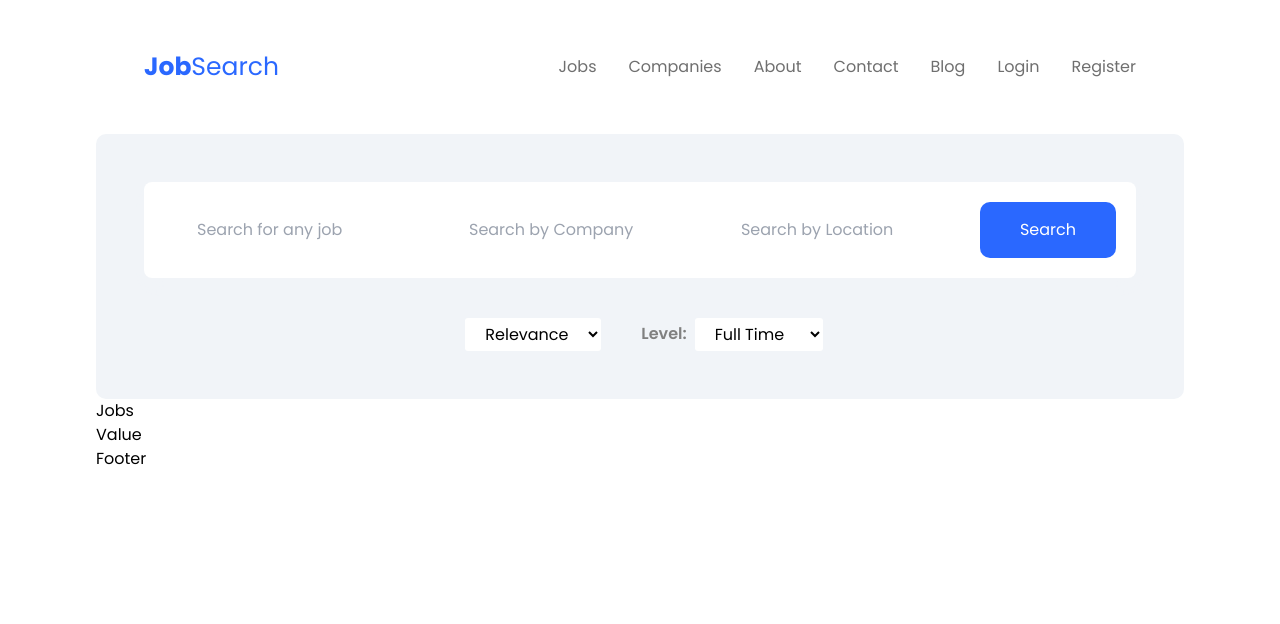
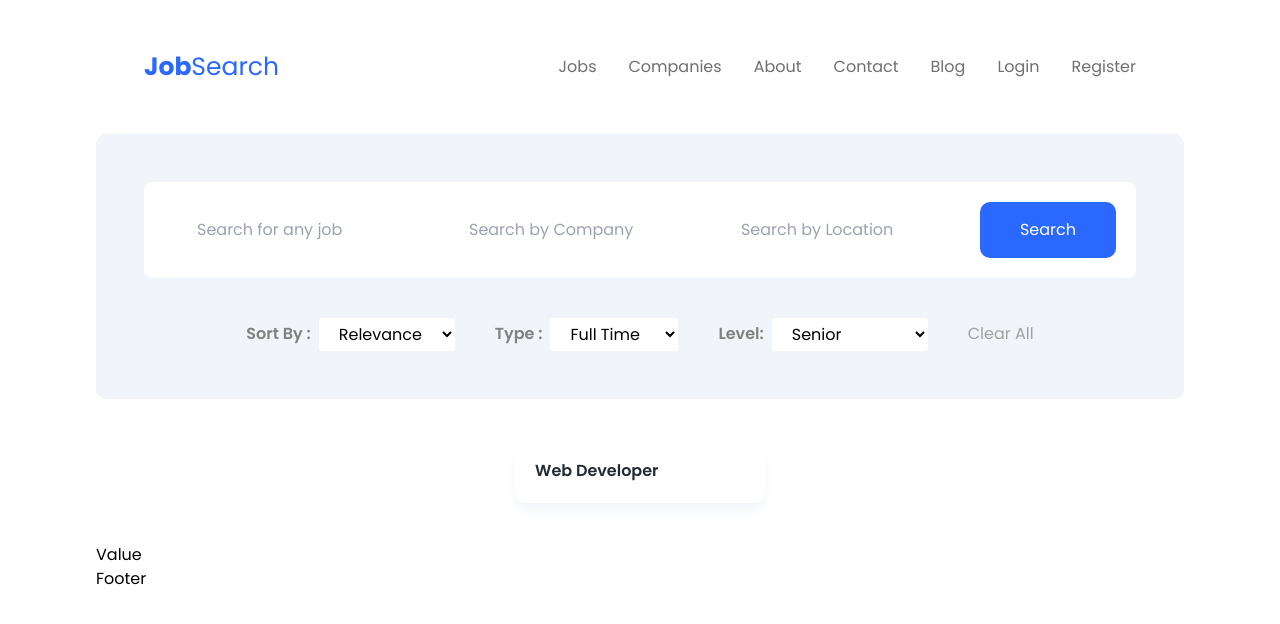
Before and after one commit to subhwhoo/jobsearch, a React (Vite) app: page / in a window 1280 px wide. Shown: the top 624 px of the page. Built offline with nearby package versions, Linux system fonts and the light colour scheme; some icons are missing.

Commit message:
Search Section Completed

```diff
--- a/src/Components/JobDiv/Jobs.jsx
+++ b/src/Components/JobDiv/Jobs.jsx
@@ -1,11 +1,23 @@
-import React from 'react';
+import React from "react";
 
 const Jobs = () => {
-    return (
-        <div>
-            Jobs
+  return (
+    <div>
+      <div className="jobContainer flex gap-10 flex-wrap items-center justify-center py-10">
+        <div className="group group/item singleJob w-[250px] p-[20px] bg-white rounded-[10px] hover:bg-blueColor shadow-lg shadow-greyIsh hover:shadow-lg ">
+          <span className={"flex justify-between items-center gap-4"}>
+            <h1
+              className={
+                "text-[16px] font-semibold text-textColor group-hover:text-white"
+              }
+            >
+              Web Developer
+            </h1>
+          </span>
         </div>
-    );
+      </div>
+    </div>
+  );
 };
 
 export default Jobs;
--- a/src/Components/SearchDiv/Search.jsx
+++ b/src/Components/SearchDiv/Search.jsx
@@ -66,11 +66,11 @@ const Search = () => {
       <div className={"secDiv flex items-center gap-10 justify-center"}>
         <div className={"singleSearch flex items-center gap-2"}>
           <label
-            htmlFor={"relevance"}
+            htmlFor={"type"}
             className={"text-[#808080] font-semibold cursor-pointer"}
-            Sort
-            By
-          ></label>
+          >
+            Sort By :
+          </label>
           <select
             name=""
             id="relevance"
@@ -86,10 +86,8 @@ const Search = () => {
           <label
             htmlFor={"level"}
             className={"text-[#808080] font-semibold cursor-pointer"}
-            Sort
-            By
           >
-            Level:
+            Type :
           </label>
           <select
             name=""
@@ -102,6 +100,27 @@ const Search = () => {
             <option value="">Part Time</option>
           </select>
         </div>
+        <div className={"singleSearch flex items-center gap-2"}>
+          <label
+            htmlFor={"level"}
+            className={"text-[#808080] font-semibold cursor-pointer"}
+          >
+            Level:
+          </label>
+          <select
+            name=""
+            id="level"
+            className={"bg-white rounded-[3px] px-4 py-1"}
+          >
+            <option value="">Senior</option>
+            <option value="">Beginner</option>
+            <option value="">Intermediate</option>
+            <option value="">Advocate</option>
+          </select>
+        </div>
+        <span className={"text-[#a1a1a1] cursor-pointer hover:text-black"}>
+          Clear All
+        </span>
       </div>
     </div>
   );
```
